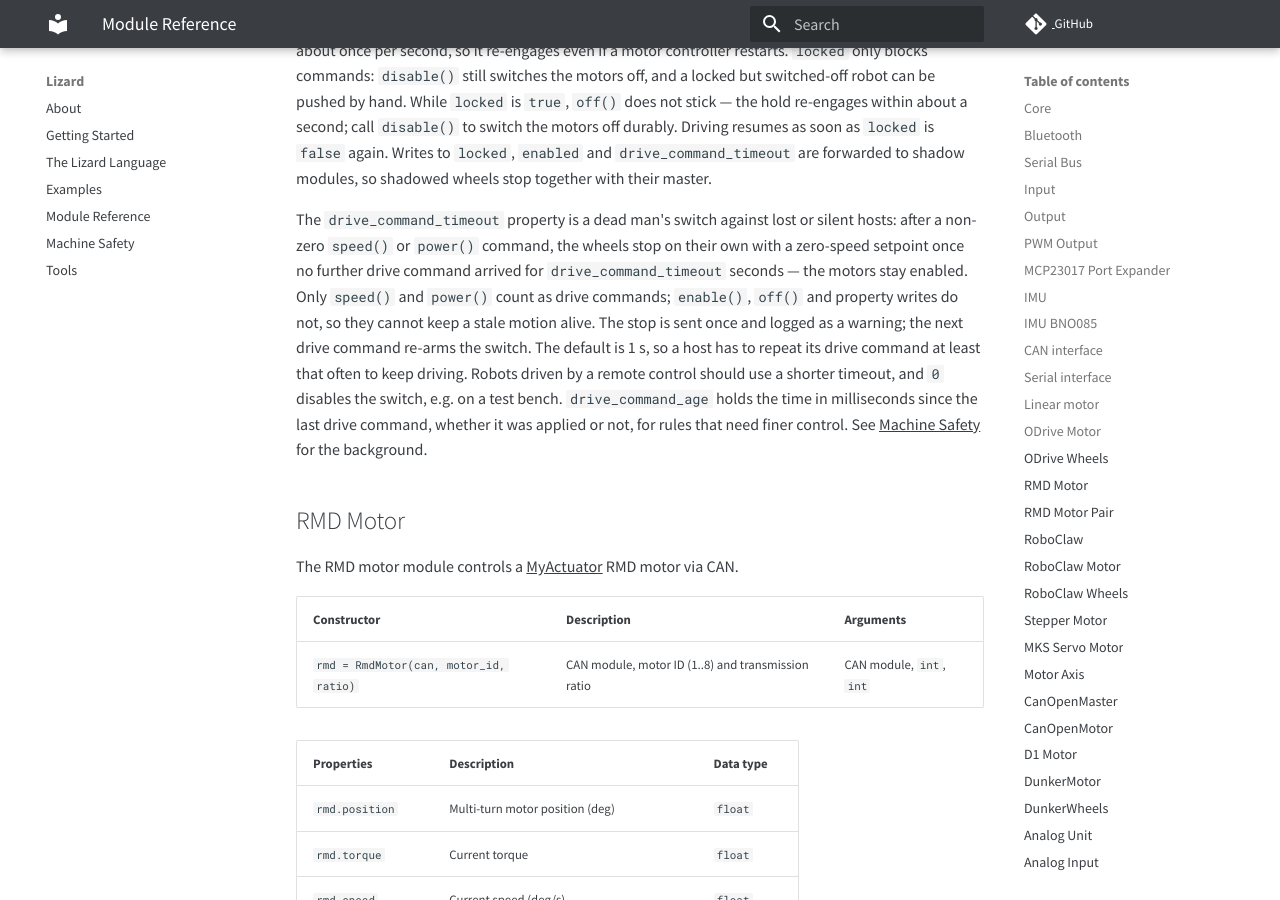
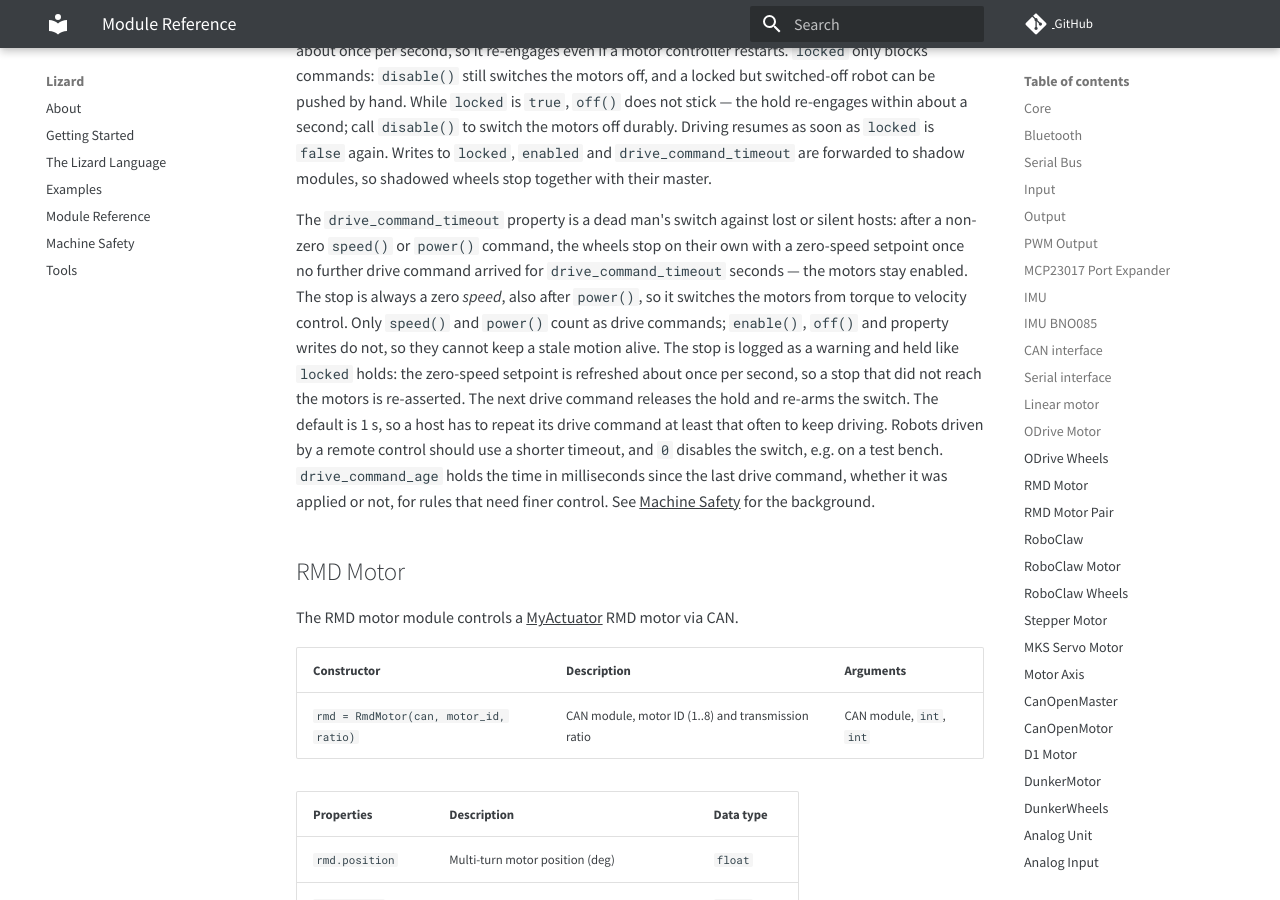
Before and after one commit to zauberzeug/lizard, an MkDocs documentation site: the page built from docs/module_reference.md, in a window 1280 px wide and 900 px high, scrolled down 20656 px. Built offline with MkDocs 1.6.1 and Material for MkDocs 9.7.7, drawn with Linux system fonts in a browser that asks for light colours; comment, search, counter and statistics services are not loaded; some of the changed text lies outside the part shown.

Commit message:
Hold the wheels after a dead man's stop instead of sending it once
Review finding on #307: a stop that does not reach the motors left the
wheels driving with the switch off. The switch's own stop was sent once
with `moving` already cleared, and a zero `speed()`/`power()` from the
host disarmed the switch before it was applied, so a failing motor send
(RoboClaw after its retries, a CAN frame dropped while the bus is not
running, `power(0, 0)` on Dunker wheels) kept the last setpoint.

A tripped switch now holds the wheels exactly like `locked` does: the
zero-speed setpoint goes out right away and is refreshed about once per
second until the next drive command, `off()` or `disable()` releases the
hold. A non-zero drive command still arms the switch before the send, but
a zero command disarms it only after the send went through.

Make `note_drive_command()` protected and add `note_drive_command_sent()`
so downstream drivetrains with their own stop or position commands can
keep the switch consistent. Docs: the hold, and that the stop is a zero
*speed* also after `power()` (torque → velocity control on an ODrive).

Co-Authored-By: Claude Fable 5.1 <noreply@anthropic.com>

```diff
--- a/docs/module_reference.md
+++ b/docs/module_reference.md
@@ -616,8 +616,10 @@ Writes to `locked`, `enabled` and `drive_command_timeout` are forwarded to shado
 
 The `drive_command_timeout` property is a dead man's switch against lost or silent hosts:
 after a non-zero `speed()` or `power()` command, the wheels stop on their own with a zero-speed setpoint once no further drive command arrived for `drive_command_timeout` seconds — the motors stay enabled.
+The stop is always a zero *speed*, also after `power()`, so it switches the motors from torque to velocity control.
 Only `speed()` and `power()` count as drive commands; `enable()`, `off()` and property writes do not, so they cannot keep a stale motion alive.
-The stop is sent once and logged as a warning; the next drive command re-arms the switch.
+The stop is logged as a warning and held like `locked` holds: the zero-speed setpoint is refreshed about once per second, so a stop that did not reach the motors is re-asserted.
+The next drive command releases the hold and re-arms the switch.
 The default is 1 s, so a host has to repeat its drive command at least that often to keep driving.
 Robots driven by a remote control should use a shorter timeout, and `0` disables the switch, e.g. on a test bench.
 `drive_command_age` holds the time in milliseconds since the last drive command, whether it was applied or not, for rules that need finer control.
@@ -775,8 +777,10 @@ Writes to `locked`, `enabled` and `drive_command_timeout` are forwarded to shado
 
 The `drive_command_timeout` property is a dead man's switch against lost or silent hosts:
 after a non-zero `speed()` or `power()` command, the wheels stop on their own with a zero-speed setpoint once no further drive command arrived for `drive_command_timeout` seconds — the motors stay enabled.
+The stop is always a zero *speed*, also after `power()`, so it switches the motors from torque to velocity control.
 Only `speed()` and `power()` count as drive commands; `enable()`, `off()` and property writes do not, so they cannot keep a stale motion alive.
-The stop is sent once and logged as a warning; the next drive command re-arms the switch.
+The stop is logged as a warning and held like `locked` holds: the zero-speed setpoint is refreshed about once per second, so a stop that did not reach the motors is re-asserted.
+The next drive command releases the hold and re-arms the switch.
 The default is 1 s, so a host has to repeat its drive command at least that often to keep driving.
 Robots driven by a remote control should use a shorter timeout, and `0` disables the switch, e.g. on a test bench.
 `drive_command_age` holds the time in milliseconds since the last drive command, whether it was applied or not, for rules that need finer control.
@@ -1122,7 +1126,8 @@ Writes to `locked`, `enabled` and `drive_command_timeout` are forwarded to shado
 The `drive_command_timeout` property is a dead man's switch against lost or silent hosts:
 after a non-zero `speed()` command, the wheels stop on their own with a zero-speed setpoint once no further drive command arrived for `drive_command_timeout` seconds — the motors stay enabled.
 Only `speed()` counts as a drive command; `enable()` and property writes do not, so they cannot keep a stale motion alive.
-The stop is sent once and logged as a warning; the next drive command re-arms the switch.
+The stop is logged as a warning and held like `locked` holds: the zero-speed setpoint is refreshed about once per second, so a stop that did not reach the motors is re-asserted.
+The next drive command releases the hold and re-arms the switch.
 The default is 1 s, so a host has to repeat its drive command at least that often to keep driving.
 Robots driven by a remote control should use a shorter timeout, and `0` disables the switch, e.g. on a test bench.
 `drive_command_age` holds the time in milliseconds since the last drive command, whether it was applied or not, for rules that need finer control.
```
Also changed, not shown: docs/machine_safety.md (+2 -1 lines), 2 other files.
